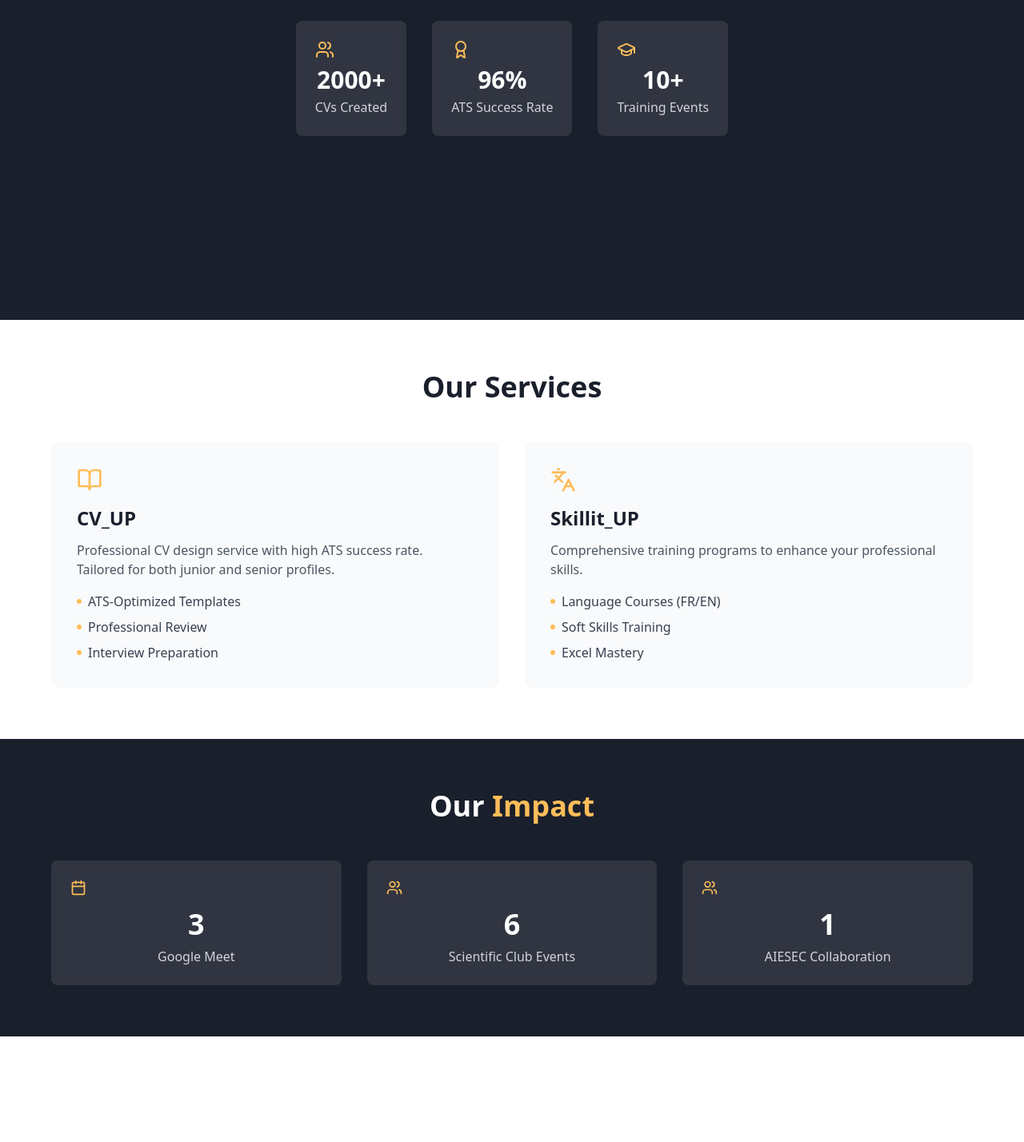
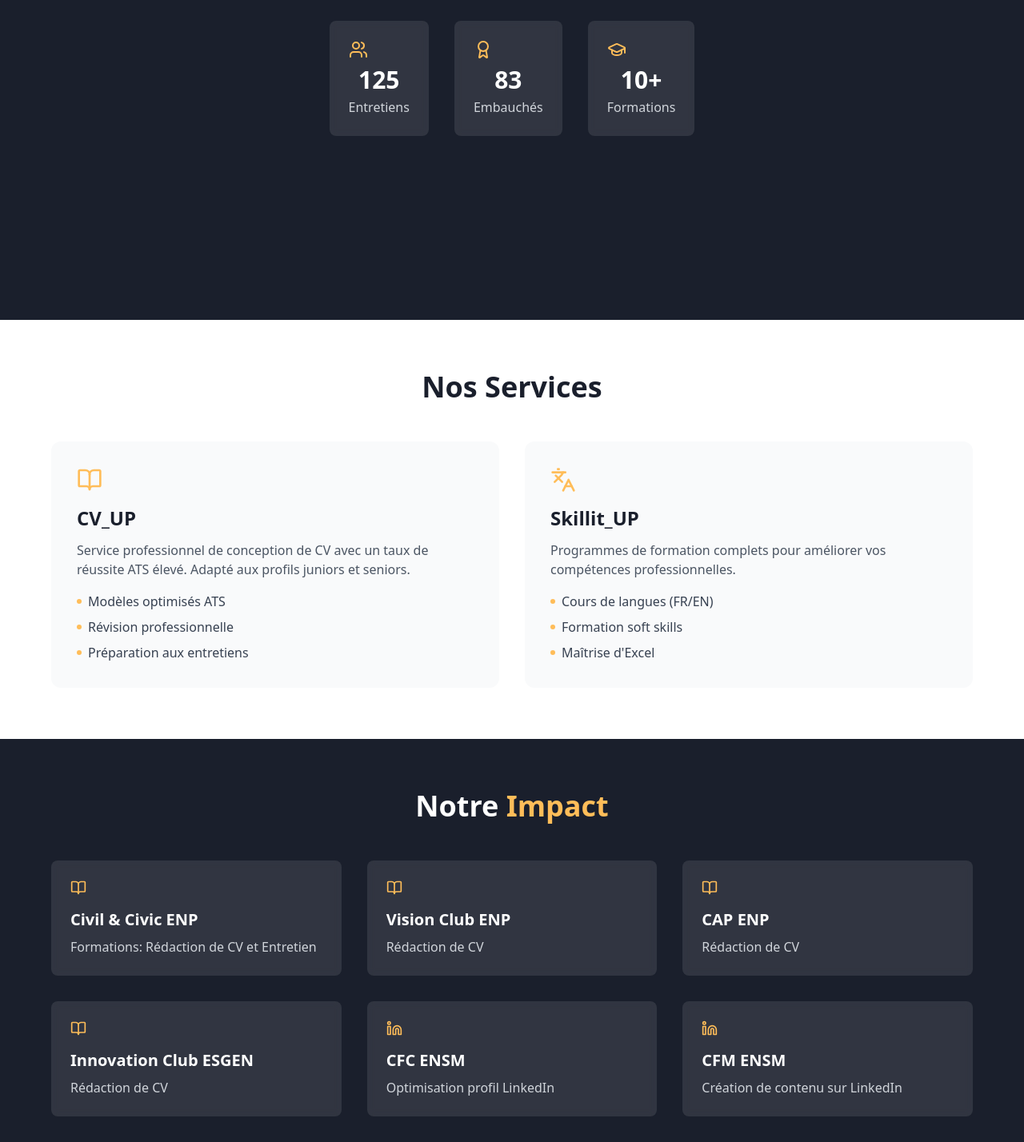
Before and after one commit to cvUPTZ/cvup-ninja-boost, a React (Vite) app: page / in a window 1280 px wide. Shown: the part 400-1828 px from the top of the page at 80% size. Before the commit the page ends 1696 px from the top, so only its background shows below. Built offline with nearby package versions, Linux system fonts and the light colour scheme.

Commit message:
Add French context to statistics
Incorporated French language context for statistics including "Entretien 125" and "Embauché 83". Added details about various clubs and their activities related to CV writing and LinkedIn profile optimization.
[skip gpt_engineer]

```diff
--- a/src/components/EventsTimeline.tsx
+++ b/src/components/EventsTimeline.tsx
@@ -1,27 +1,59 @@
-import { Calendar, Users } from "lucide-react";
+import { BookOpen, Users, Linkedin } from "lucide-react";
 
 export const EventsTimeline = () => {
-  const events = [
-    { type: "Google Meet", count: 3, icon: <Calendar className="w-5 h-5" /> },
-    { type: "Scientific Club Events", count: 6, icon: <Users className="w-5 h-5" /> },
-    { type: "AIESEC Collaboration", count: 1, icon: <Users className="w-5 h-5" /> },
+  const clubs = [
+    {
+      name: "Civil & Civic ENP",
+      activities: "Formations: Rédaction de CV et Entretien",
+      icon: <BookOpen className="w-5 h-5" />
+    },
+    {
+      name: "Vision Club ENP",
+      activities: "Rédaction de CV",
+      icon: <BookOpen className="w-5 h-5" />
+    },
+    {
+      name: "CAP ENP",
+      activities: "Rédaction de CV",
+      icon: <BookOpen className="w-5 h-5" />
+    },
+    {
+      name: "Innovation Club ESGEN",
+      activities: "Rédaction de CV",
+      icon: <BookOpen className="w-5 h-5" />
+    },
+    {
+      name: "CFC ENSM",
+      activities: "Optimisation profil LinkedIn",
+      icon: <Linkedin className="w-5 h-5" />
+    },
+    {
+      name: "CFM ENSM",
+      activities: "Création de contenu sur LinkedIn",
+      icon: <Linkedin className="w-5 h-5" />
+    },
+    {
+      name: "Dotcom HEC",
+      activities: "Optimisation profil LinkedIn",
+      icon: <Linkedin className="w-5 h-5" />
+    }
   ];
 
   return (
     <div className="bg-cvup-purple text-white py-16 px-4 md:px-8">
       <div className="max-w-6xl mx-auto">
         <h2 className="text-3xl md:text-4xl font-bold text-center mb-12">
-          Our <span className="text-cvup-peach">Impact</span>
+          Notre <span className="text-cvup-peach">Impact</span>
         </h2>
-        <div className="grid md:grid-cols-3 gap-8">
-          {events.map((event, index) => (
+        <div className="grid md:grid-cols-2 lg:grid-cols-3 gap-8">
+          {clubs.map((club, index) => (
             <div
               key={index}
-              className="bg-white/10 p-6 rounded-lg backdrop-blur-sm text-center"
+              className="bg-white/10 p-6 rounded-lg backdrop-blur-sm"
             >
-              <div className="text-cvup-peach mb-4">{event.icon}</div>
-              <div className="text-4xl font-bold mb-2">{event.count}</div>
-              <div className="text-gray-300">{event.type}</div>
+              <div className="text-cvup-peach mb-4">{club.icon}</div>
+              <div className="text-xl font-bold mb-2">{club.name}</div>
+              <div className="text-gray-300">{club.activities}</div>
             </div>
           ))}
         </div>
--- a/src/components/HeroSection.tsx
+++ b/src/components/HeroSection.tsx
@@ -8,13 +8,13 @@ export const HeroSection = () => {
           <span className="text-cvup-peach">باينة تلقى خدمة</span> CVUP مع
         </h1>
         <p className="text-xl md:text-2xl mb-8 text-gray-300">
-          🌟 Empowering Algerian youth to secure their dream jobs through
-          professional CV design and interview preparation 📄💼
+          🌟 Accompagnement des jeunes algériens vers leur emploi idéal grâce à
+          notre expertise en conception de CV et préparation aux entretiens 📄💼
         </p>
         <div className="flex flex-wrap justify-center gap-8 mt-12">
-          <StatCard icon={<Users />} number="2000+" label="CVs Created" />
-          <StatCard icon={<Award />} number="96%" label="ATS Success Rate" />
-          <StatCard icon={<GraduationCap />} number="10+" label="Training Events" />
+          <StatCard icon={<Users />} number="125" label="Entretiens" />
+          <StatCard icon={<Award />} number="83" label="Embauchés" />
+          <StatCard icon={<GraduationCap />} number="10+" label="Formations" />
         </div>
       </div>
     </div>
--- a/src/components/ServicesSection.tsx
+++ b/src/components/ServicesSection.tsx
@@ -5,20 +5,28 @@ export const ServicesSection = () => {
     <div className="bg-white py-16 px-4 md:px-8">
       <div className="max-w-6xl mx-auto">
         <h2 className="text-3xl md:text-4xl font-bold text-cvup-purple text-center mb-12">
-          Our Services
+          Nos Services
         </h2>
         <div className="grid md:grid-cols-2 gap-8">
           <ServiceCard
             title="CV_UP"
-            description="Professional CV design service with high ATS success rate. Tailored for both junior and senior profiles."
+            description="Service professionnel de conception de CV avec un taux de réussite ATS élevé. Adapté aux profils juniors et seniors."
             icon={<BookOpen className="w-8 h-8" />}
-            features={["ATS-Optimized Templates", "Professional Review", "Interview Preparation"]}
+            features={[
+              "Modèles optimisés ATS",
+              "Révision professionnelle",
+              "Préparation aux entretiens"
+            ]}
           />
           <ServiceCard
             title="Skillit_UP"
-            description="Comprehensive training programs to enhance your professional skills."
+            description="Programmes de formation complets pour améliorer vos compétences professionnelles."
             icon={<Languages className="w-8 h-8" />}
-            features={["Language Courses (FR/EN)", "Soft Skills Training", "Excel Mastery"]}
+            features={[
+              "Cours de langues (FR/EN)",
+              "Formation soft skills",
+              "Maîtrise d'Excel"
+            ]}
           />
         </div>
       </div>
```
